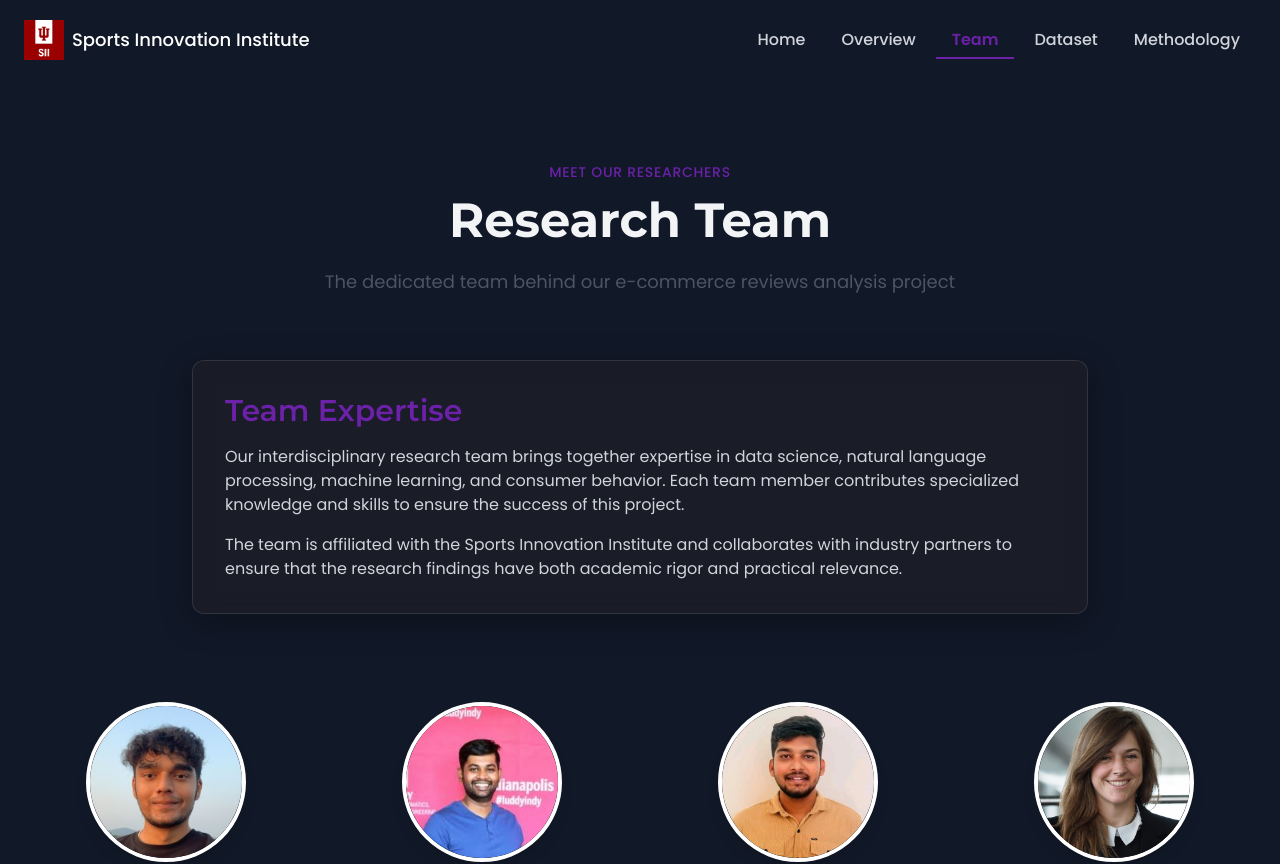
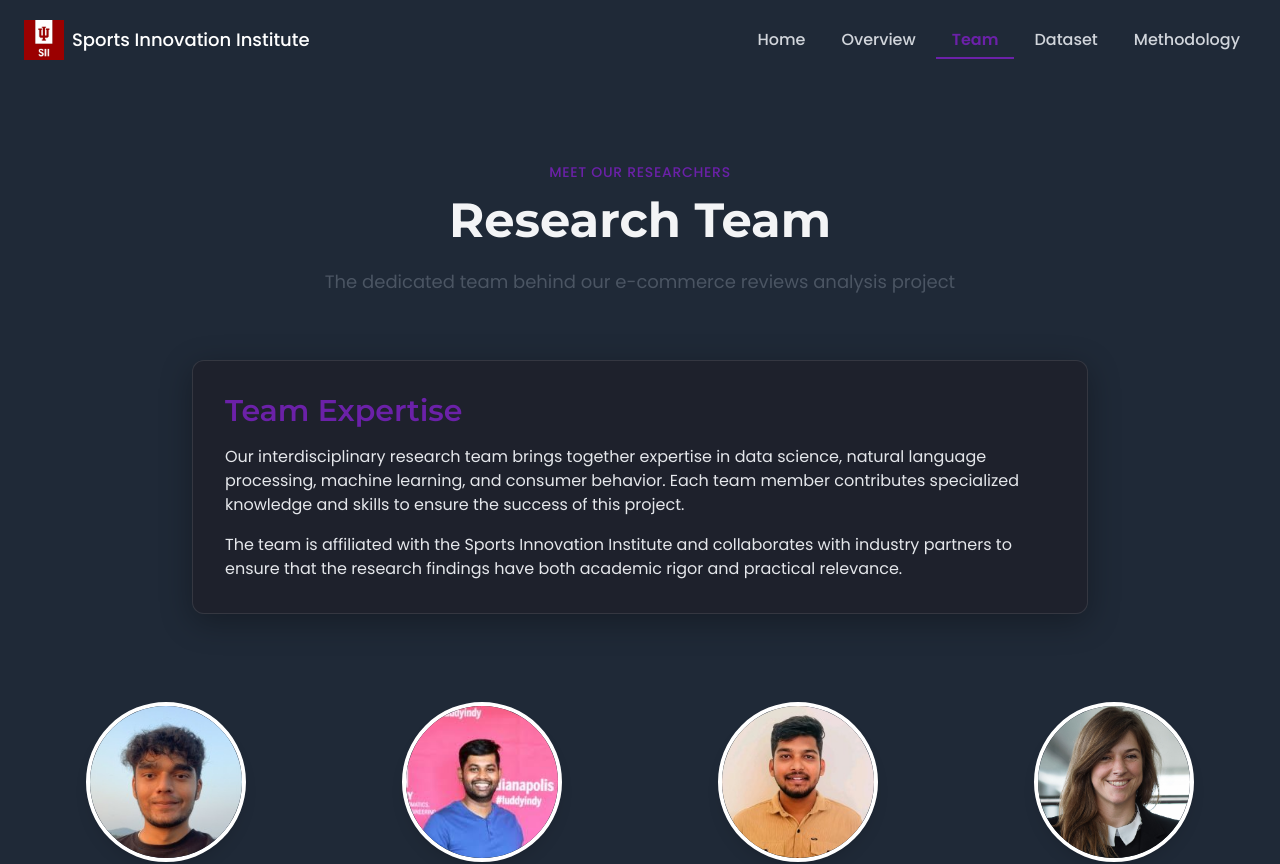
Before and after one commit to SII-Sports-Data-Solutions-Lab/home, a React (Vite) app: page /team in a window 1280 px wide. Shown: the top 864 px of the page. Built offline with nearby package versions, Linux system fonts and the light colour scheme.

Commit message:
Refactor: Adjust color scheme
Adjust the color scheme to be medium dark while maintaining contrast.

```diff
--- a/src/components/Layout.tsx
+++ b/src/components/Layout.tsx
@@ -10,7 +10,7 @@ interface LayoutProps {
 
 const Layout: React.FC<LayoutProps> = ({ children }) => {
   return (
-    <div className="flex flex-col min-h-screen bg-gray-900 text-gray-100">
+    <div className="flex flex-col min-h-screen bg-gray-800 text-gray-100">
       <NavigationBar />
       <main className="flex-grow pt-24 pb-12">
         <PageTransition>
--- a/src/components/ProjectCard.tsx
+++ b/src/components/ProjectCard.tsx
@@ -24,7 +24,7 @@ const ProjectCard: React.FC<ProjectCardProps> = ({
       <h2 className="text-2xl md:text-3xl font-montserrat font-semibold text-sports-purple mb-4">
         {title}
       </h2>
-      <div className="text-gray-300">
+      <div className="text-gray-200">
         {children}
       </div>
     </div>
--- a/src/index.css
+++ b/src/index.css
@@ -7,22 +7,22 @@
 
 @layer base {
   :root {
-    --background: 0 0% 15%;
+    --background: 0 0% 20%;
     --foreground: 210 40% 98%;
 
-    --card: 0 0% 20%;
+    --card: 0 0% 25%;
     --card-foreground: 210 40% 98%;
 
-    --popover: 0 0% 15%;
+    --popover: 0 0% 20%;
     --popover-foreground: 210 40% 98%;
 
     --primary: 270 76% 53%;
     --primary-foreground: 210 40% 98%;
 
-    --secondary: 210 40% 25%;
+    --secondary: 210 40% 30%;
     --secondary-foreground: 210 40% 98%;
 
-    --muted: 210 40% 20%;
+    --muted: 210 40% 25%;
     --muted-foreground: 215 20.2% 75.1%;
 
     --accent: 270 76% 53%;
@@ -31,8 +31,8 @@
     --destructive: 0 84.2% 60.2%;
     --destructive-foreground: 210 40% 98%;
 
-    --border: 214.3 31.8% 30%;
-    --input: 214.3 31.8% 30%;
+    --border: 214.3 31.8% 35%;
+    --input: 214.3 31.8% 35%;
     --ring: 270 76% 53%;
 
     --radius: 0.75rem;
@@ -44,7 +44,7 @@
     @apply border-border;
   }
   body {
-    @apply bg-gray-900 text-gray-100 font-poppins;
+    @apply bg-gray-800 text-gray-100 font-poppins;
     font-feature-settings: "rlig" 1, "calt" 1;
   }
   h1, h2, h3, h4, h5, h6 {
```
